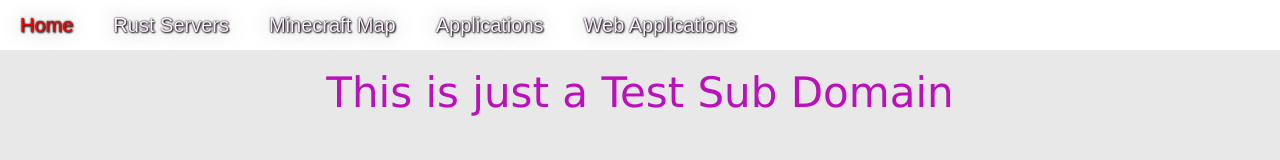
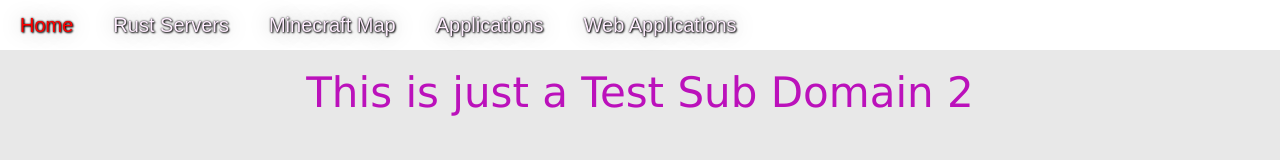
Before and after one commit to SunFIow/test, a plain HTML site: page index.html in a window 1280 px wide. Drawn offline with Linux system fonts and the light colour scheme; a web font is replaced by a local one.

Commit message:
Update index.html

```diff
--- a/index.html
+++ b/index.html
@@ -2,7 +2,7 @@
 <html>
 
 <head>
-	<title>Test SubDomain</title>
+	<title>Test SubDomain 2</title>
 
 	<meta charset="utf-8">
 	<link href="https://fonts.googleapis.com/css?family=Baloo+Chettan&display=swap" rel="stylesheet">
@@ -23,7 +23,7 @@
 	</nav>
 
 	<br>
-	<p class="title">This is just a Test Sub Domain</p>
+	<p class="title">This is just a Test Sub Domain 2</p>
 </body>
 
 </html>
```
